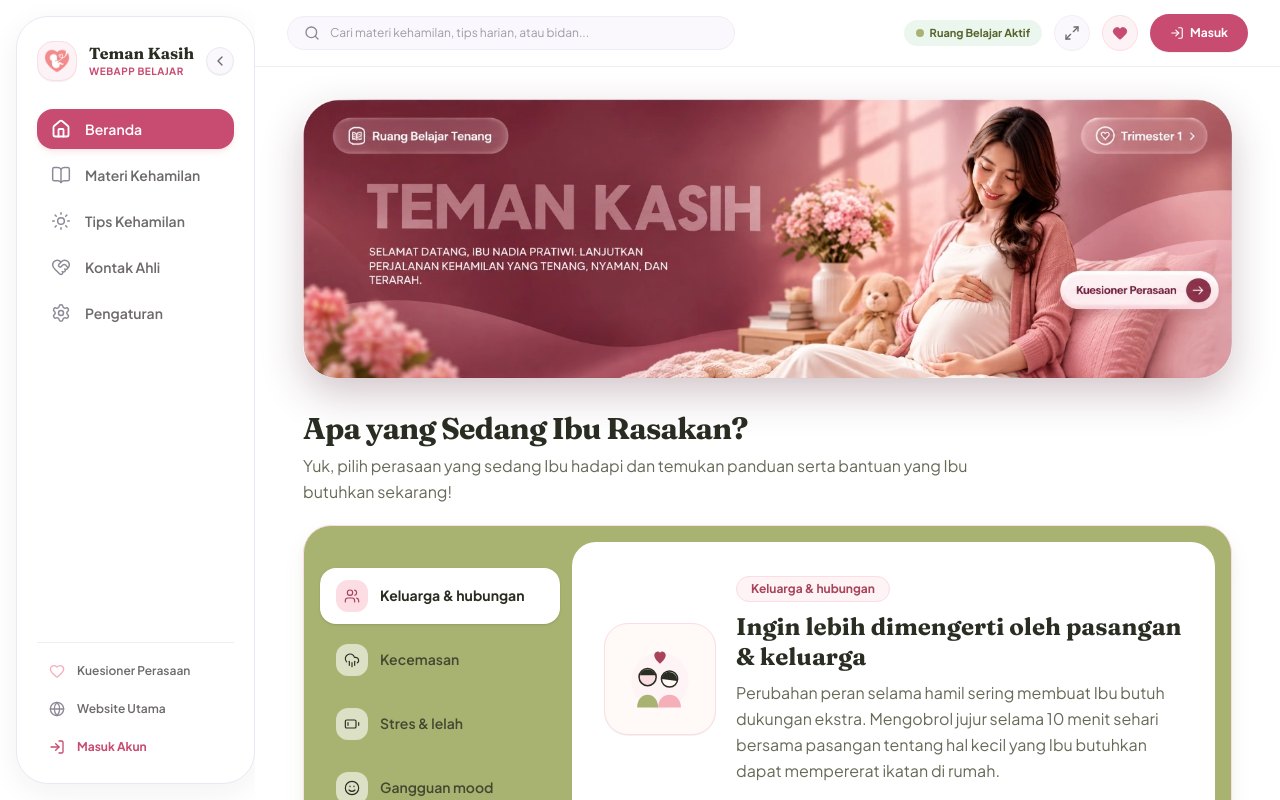
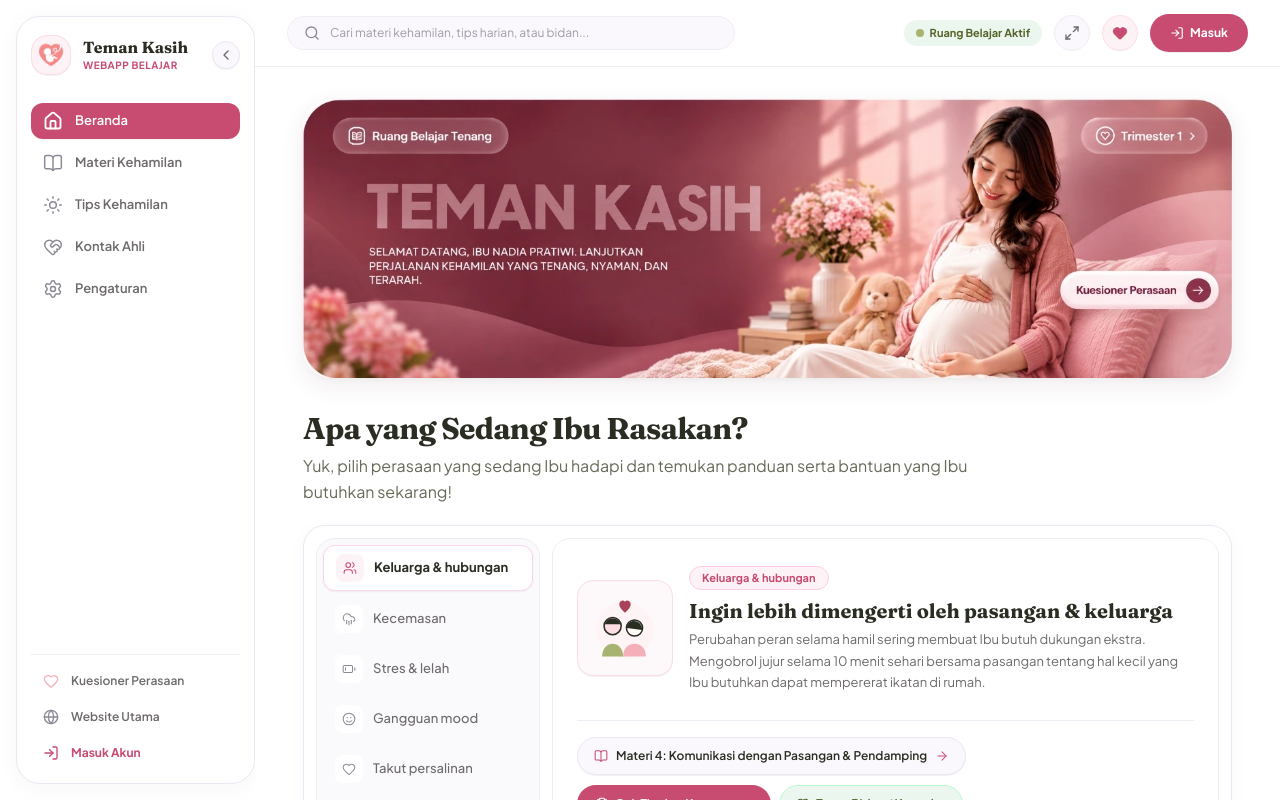
Before and after one commit to bimbim-po/buna-ceria, a Next.js app: page /belajar in a window 1280 px wide. Built offline with nearby package versions, Linux system fonts and the light colour scheme.

Commit message:
refactor: modernize webapp UI/UX with professional card & button paddings and airy palette

```diff
--- a/components/EditorialHeroBanner.tsx
+++ b/components/EditorialHeroBanner.tsx
@@ -49,13 +49,13 @@ export function EditorialHeroBanner({
   subtitle,
   actionButton,
   bgGradientClass,
-  shadowClass = 'shadow-[0_16px_40px_rgba(0,0,0,0.18)]',
+  shadowClass = 'shadow-[0_6px_20px_rgba(40,40,60,0.06),0_1px_4px_rgba(40,40,60,0.03)]',
   containerHeightClass = 'min-h-[220px] sm:min-h-[260px] lg:min-h-[290px]',
 }: EditorialHeroBannerProps) {
   if (bannerImageSrc) {
     return (
       <div
-        className={`group/banner relative w-full overflow-hidden rounded-[24px] sm:rounded-[30px] lg:rounded-[34px] ${shadowClass} select-none transition-all duration-300 hover:shadow-[0_20px_48px_rgba(0,0,0,0.22)]`}
+        className={`group/banner relative w-full overflow-hidden rounded-[22px] sm:rounded-[26px] lg:rounded-[28px] ${shadowClass} select-none transition-all duration-300 hover:shadow-[0_12px_30px_rgba(40,40,60,0.09)]`}
       >
         {/* Photographic Landscape Banner with pre-baked high fidelity typography & characters */}
         <Image
--- a/components/FeelingSelector.tsx
+++ b/components/FeelingSelector.tsx
@@ -280,14 +280,14 @@ export function FeelingSelector() {
         </p>
       </div>
 
-      {/* Kontainer: Menu Perasaan di Kiri & Kanvas Putih di Kanan */}
-      <div className="overflow-hidden rounded-[28px] border border-pink-100 bg-green-500 p-3 shadow-green-soft sm:p-4">
+      {/* Kontainer: Menu Perasaan di Kiri & Kanvas Putih di Kanan (Profesional, Bersih, dan Segar) */}
+      <div className="overflow-hidden rounded-[22px] border border-[#ECE7F2] bg-white p-2.5 sm:p-3 shadow-[0_4px_20px_rgba(40,40,60,0.03)]">
         <div className="flex flex-col md:flex-row gap-3">
           {/* Kolom Kiri: Daftar Pilihan Perasaan dengan Pill Tab yang Rapi */}
           <div
             role="tablist"
             aria-label="Pilih perasaan yang sedang Ibu hadapi"
-            className="grid grid-cols-2 gap-2 pb-2 md:flex md:w-60 md:shrink-0 md:flex-col md:justify-center md:gap-2 md:py-2"
+            className="grid grid-cols-2 gap-1.5 pb-1 md:flex md:w-56 md:shrink-0 md:flex-col md:justify-center md:gap-1.5 md:p-1.5 bg-[#FAF9FB] rounded-[18px] border border-[#F0ECF5]"
           >
             {topics.map((topic) => {
               const isSelected = topic.id === activeTopic.id;
@@ -301,26 +301,26 @@ export function FeelingSelector() {
                   aria-controls={`feeling-panel-${topic.id}`}
                   id={`feeling-tab-${topic.id}`}
                   onClick={() => setSelectedId(topic.id)}
-                  className={`group relative flex min-h-[46px] items-center gap-3 rounded-2xl px-4 py-3 text-left transition-all cursor-pointer ${
+                  className={`group relative flex min-h-[42px] items-center gap-2.5 rounded-xl px-3 py-2 text-left transition-all duration-200 cursor-pointer ${
                     isSelected
-                      ? 'bg-surface font-bold text-ink shadow-sm'
-                      : 'font-semibold text-ink/80 hover:bg-surface/30 hover:text-ink'
+                      ? 'bg-white font-bold text-[#2A2D22] shadow-xs border border-pink-200/80'
+                      : 'font-medium text-[#6E6A6C] hover:bg-white/70 hover:text-[#2A2D22]'
                   }`}
                 >
                   <span
-                    className={`flex h-8 w-8 shrink-0 items-center justify-center rounded-xl transition-colors ${
+                    className={`flex h-7 w-7 shrink-0 items-center justify-center rounded-lg transition-colors ${
                       isSelected
-                        ? 'bg-pink-100 text-pink-700'
-                        : 'bg-surface/60 text-ink group-hover:bg-surface'
+                        ? 'bg-[#FDF2F5] text-[#C84B71]'
+                        : 'bg-white text-[#8C8896] group-hover:text-[#2A2D22]'
                     }`}
                   >
                     <Icon
-                      className="h-4 w-4"
+                      className="h-3.5 w-3.5"
                       strokeWidth={1.75}
                       aria-hidden="true"
                     />
                   </span>
-                  <span className="text-sm leading-snug">{topic.label}</span>
+                  <span className="text-xs sm:text-[13px] leading-snug">{topic.label}</span>
                 </button>
               );
             })}
@@ -332,60 +332,60 @@ export function FeelingSelector() {
               role="tabpanel"
               id={`feeling-panel-${activeTopic.id}`}
               aria-labelledby={`feeling-tab-${activeTopic.id}`}
-              className="flex flex-1 flex-col justify-between rounded-[24px] bg-surface p-6 sm:p-8"
+              className="flex flex-1 flex-col justify-between rounded-[18px] bg-white p-5 sm:p-6 border border-[#F0ECF5]"
             >
               {/* Bagian Atas: Ilustrasi + Judul + Saran Bidan */}
-              <div className="flex flex-col items-start gap-5 sm:flex-row sm:items-center">
-                <div className="flex h-28 w-28 shrink-0 items-center justify-center rounded-[24px] border border-pink-100 bg-page p-2 shadow-2xs">
+              <div className="flex flex-col items-start gap-4 sm:flex-row sm:items-center">
+                <div className="flex h-24 w-24 shrink-0 items-center justify-center rounded-2xl border border-pink-100 bg-[#FDF9FA] p-1.5 shadow-2xs">
                   <FeelingIllustration id={activeTopic.id} />
                 </div>
 
                 <div className="flex-1">
-                  <span className="inline-flex items-center rounded-full border border-pink-100 bg-pink-50 px-3.5 py-1 text-xs font-bold text-pink-700">
+                  <span className="inline-flex items-center rounded-full border border-pink-200 bg-[#FDF2F5] px-3 py-0.5 text-[11px] font-bold text-[#C84B71]">
                     {activeTopic.label}
                   </span>
 
-                  <h3 className="mt-2.5 font-heading text-xl font-bold text-ink sm:text-2xl">
+                  <h3 className="mt-2 font-heading text-lg font-bold text-[#2A2D22] sm:text-xl">
                     {activeTopic.title}
                   </h3>
 
-                  <p className="mt-2 text-base leading-relaxed text-ink-muted">
+                  <p className="mt-1.5 text-xs sm:text-[13px] leading-relaxed text-[#6E6A6C]">
                     {activeTopic.advice}
                   </p>
                 </div>
               </div>
 
-              {/* Bagian Bawah: Baris Tombol Aksi yang Rapi */}
-              <div className="mt-7 flex flex-col gap-3 border-t border-pink-100 pt-5 sm:flex-row sm:flex-wrap sm:items-center sm:justify-between">
+              {/* Bagian Bawah: Baris Tombol Aksi yang Rapi & Proporsional */}
+              <div className="mt-6 flex flex-col gap-2.5 border-t border-[#F0ECF5] pt-4 sm:flex-row sm:flex-wrap sm:items-center sm:justify-between">
                 <button
                   type="button"
                   onClick={() =>
                     openModuleReader(activeTopic.recommendedModuleId)
                   }
-                  className="btn-pill inline-flex min-h-[46px] items-center justify-center gap-2.5 border border-pink-100 bg-page px-5 py-2.5 text-sm font-bold text-ink hover:bg-pink-50 cursor-pointer"
+                  className="inline-flex h-9.5 items-center justify-center gap-2 rounded-full border border-[#ECE7F2] bg-[#FAF8FC] px-4 text-xs font-semibold text-[#2A2D22] hover:bg-white hover:border-pink-200 hover:text-[#C84B71] transition-all cursor-pointer shadow-2xs hover:-translate-y-0.5 active:scale-95"
                 >
                   <BookOpen
-                    className="h-4 w-4 shrink-0 text-pink-700"
-                    strokeWidth={1.75}
+                    className="h-3.5 w-3.5 text-[#C84B71]"
+                    strokeWidth={1.8}
                     aria-hidden="true"
                   />
                   <span>{activeTopic.recommendedModuleLabel}</span>
                   <ArrowRight
-                    className="h-4 w-4 shrink-0 text-pink-700"
-                    strokeWidth={1.75}
+                    className="h-3.5 w-3.5 text-[#C84B71]"
+                    strokeWidth={1.8}
                     aria-hidden="true"
                   />
                 </button>
 
-                <div className="flex flex-wrap items-center gap-2.5">
+                <div className="flex flex-wrap items-center gap-2">
                   <button
                     type="button"
                     onClick={handleOpenAnxietyCheck}
-                    className="btn-pill inline-flex min-h-[46px] flex-1 sm:flex-initial items-center justify-center gap-2 rounded-full bg-[#C84B71] px-5 py-2.5 text-sm font-bold text-white shadow-sm hover:bg-[#b23b60] transition-colors cursor-pointer"
+                    className="inline-flex h-9.5 flex-1 sm:flex-initial items-center justify-center gap-1.5 rounded-full bg-[#C84B71] px-4.5 text-xs font-semibold text-white shadow-xs hover:bg-[#b23b60] transition-all cursor-pointer hover:-translate-y-0.5 active:scale-95"
                   >
                     <ClipboardCheck
-                      className="h-4 w-4 shrink-0"
-                      strokeWidth={1.75}
+                      className="h-3.5 w-3.5"
+                      strokeWidth={1.8}
                       aria-hidden="true"
                     />
                     <span>{uiContent.feelingsSection.checkAnxietyButton}</span>
@@ -394,11 +394,11 @@ export function FeelingSelector() {
                   <button
                     type="button"
                     onClick={handleContactExpert}
-                    className="btn-pill inline-flex min-h-[46px] flex-1 sm:flex-initial items-center justify-center gap-2 rounded-full bg-green-500 px-5 py-2.5 text-sm font-bold text-ink shadow-green-soft hover:bg-green-600 transition-colors cursor-pointer"
+                    className="inline-flex h-9.5 flex-1 sm:flex-initial items-center justify-center gap-1.5 rounded-full bg-[#EBF7EE] border border-green-200 px-4 text-xs font-semibold text-green-700 hover:bg-green-100 transition-all cursor-pointer hover:-translate-y-0.5 active:scale-95"
                   >
                     <HeartHandshake
-                      className="h-4 w-4 shrink-0"
-                      strokeWidth={1.75}
+                      className="h-3.5 w-3.5"
+                      strokeWidth={1.8}
                       aria-hidden="true"
                     />
                     <span>{uiContent.feelingsSection.contactExpertButton}</span>
--- a/components/HomeContent.tsx
+++ b/components/HomeContent.tsx
@@ -96,8 +96,8 @@ const UNIFIED_LEARNING_CARDS: UnifiedCard[] = [
     badgeText: 'Modul 01',
     badgeBg: 'bg-[#FCE8EE]',
     badgeTextColor: 'text-[#C84B71]',
-    cardGradient: 'bg-gradient-to-br from-[#FFF0F4] via-[#FCE9EE] to-[#FCE4EC]',
-    cardBorder: 'border-pink-200/80 hover:border-pink-300',
+    cardGradient: 'bg-gradient-to-b from-white via-white to-[#FFF5F8]',
+    cardBorder: 'border-[#F0E6EC] hover:border-pink-300',
     imageSrc: '/modul-3d-1.webp',
     imageAlt: 'Ilustrasi Ibu Hamil Duduk Bersila Meditasi dan Relaksasi Tenang',
     type: 'module',
@@ -119,8 +119,8 @@ const UNIFIED_LEARNING_CARDS: UnifiedCard[] = [
     badgeText: 'Modul 02',
     badgeBg: 'bg-[#FFEADA]',
     badgeTextColor: 'text-[#D97706]',
-    cardGradient: 'bg-gradient-to-br from-[#FFF5EC] via-[#FFEEDF] to-[#FFE7D4]',
-    cardBorder: 'border-orange-200/80 hover:border-orange-300',
+    cardGradient: 'bg-gradient-to-b from-white via-white to-[#FFF8F3]',
+    cardBorder: 'border-[#F2EAE0] hover:border-amber-300',
     imageSrc: '/modul-3d-2.webp',
     imageAlt: 'Ilustrasi Bantal Hamil U-Shape Peach dengan Boneka Bintang Ramah',
     type: 'module',
@@ -142,8 +142,8 @@ const UNIFIED_LEARNING_CARDS: UnifiedCard[] = [
     badgeText: 'Modul 03',
     badgeBg: 'bg-[#F5F7EA]',
     badgeTextColor: 'text-[#56632A]',
-    cardGradient: 'bg-gradient-to-br from-[#F5F8EB] via-[#EDF3DC] to-[#E5ECD0]',
-    cardBorder: 'border-[#D5DCB6] hover:border-[#A8B371]',
+    cardGradient: 'bg-gradient-to-b from-white via-white to-[#F8FAF2]',
+    cardBorder: 'border-[#E6EBE0] hover:border-lime-300',
     imageSrc: '/modul-3d-3.webp',
     imageAlt: 'Ilustrasi Dua Tangan Saling Merangkul Lembut Hati Pink',
     type: 'module',
@@ -165,8 +165,8 @@ const UNIFIED_LEARNING_CARDS: UnifiedCard[] = [
     badgeText: 'Modul 04',
     badgeBg: 'bg-[#E6F7F3]',
     badgeTextColor: 'text-[#0D9488]',
-    cardGradient: 'bg-gradient-to-br from-[#EDF9F6] via-[#E0F4EF] to-[#D5EFE8]',
-    cardBorder: 'border-teal-200/80 hover:border-teal-300',
+    cardGradient: 'bg-gradient-to-b from-white via-white to-[#F3FAF8]',
+    cardBorder: 'border-[#E0EFEA] hover:border-teal-300',
     imageSrc: '/modul-3d-4.webp',
     imageAlt: 'Ilustrasi Tas Bersalin Rumah Sakit Hijau Sage dan Perlengkapan Bayi',
     type: 'module',
@@ -188,8 +188,8 @@ const UNIFIED_LEARNING_CARDS: UnifiedCard[] = [
     badgeText: 'Tahap 05',
     badgeBg: 'bg-[#FEF3C7]',
     badgeTextColor: 'text-[#B45309]',
-    cardGradient: 'bg-gradient-to-br from-[#FFFBEB] via-[#FEF5D0] to-[#FEF0C7]',
-    cardBorder: 'border-amber-200/80 hover:border-amber-300',
+    cardGradient: 'bg-gradient-to-b from-white via-white to-[#FFFDF2]',
+    cardBorder: 'border-[#F2EED8] hover:border-yellow-300',
     imageSrc: '/modul-3d-5.webp',
     imageAlt: 'Ilustrasi Piala Emas Juara dan Buku Catatan Checklist Kehamilan',
     type: 'quiz',
@@ -210,8 +210,8 @@ const UNIFIED_LEARNING_CARDS: UnifiedCard[] = [
     badgeText: 'Tahap 06',
     badgeBg: 'bg-[#EDE9FE]',
     badgeTextColor: 'text-[#6D28D9]',
-    cardGradient: 'bg-gradient-to-br from-[#F5F0FF] via-[#EFE6FD] to-[#EAE0FA]',
-    cardBorder: 'border-purple-200/80 hover:border-purple-300',
+    cardGradient: 'bg-gradient-to-b from-white via-white to-[#FAF6FF]',
+    cardBorder: 'border-[#EDE5F8] hover:border-purple-300',
     imageSrc: '/modul-3d-6.webp',
     imageAlt: 'Ilustrasi Buku Jurnal Ungu Self Care dan Big Dreams dengan Pulpen',
     type: 'reflection',
@@ -400,7 +400,7 @@ export function HomeContent({ initialMode }: { initialMode?: AppMode }) {
                         characterSrc="/hero-beranda-ibu.webp"
                         characterAlt="Ibu Hamil Bahagia Teman Kasih"
                         bgGradientClass="bg-gradient-to-r from-[#4E1E2F] via-[#66283F] to-[#4E1E2F]"
-                        shadowClass="shadow-[0_16px_40px_rgba(78,30,47,0.25)]"
+                        shadowClass="shadow-[0_8px_24px_rgba(78,30,47,0.08),0_2px_6px_rgba(0,0,0,0.03)]"
                         leftBadge={{
                           icon: <Sparkles className="h-3 w-3 text-pink-200" />,
                           label: "Ruang Belajar Tenang",
@@ -517,7 +517,7 @@ export function HomeContent({ initialMode }: { initialMode?: AppMode }) {
                       </section>
 
                       {/* Footer WebApp Narahubung */}
-                      <footer className="rounded-[24px] border border-[#ECE7F2] bg-[#FAF8FC] p-6 sm:p-7">
+                      <footer className="rounded-[22px] border border-[#ECE7F2] bg-[#FAFAF9] p-5 sm:p-6">
                         <div className="grid grid-cols-1 gap-6 sm:grid-cols-2 lg:grid-cols-12 items-center">
                           <div className="lg:col-span-7">
                             <span className="text-[11px] font-bold uppercase tracking-wider text-[#C84B71]">
@@ -580,7 +580,7 @@ export function HomeContent({ initialMode }: { initialMode?: AppMode }) {
                         characterSrc="/hero-materi-mentor.webp"
                         characterAlt="Mentor Edukasi Materi Kehamilan"
                         bgGradientClass="bg-gradient-to-r from-[#243315] via-[#33461E] to-[#243315]"
-                        shadowClass="shadow-[0_16px_40px_rgba(36,51,21,0.25)]"
+                        shadowClass="shadow-[0_8px_24px_rgba(36,51,21,0.08),0_2px_6px_rgba(0,0,0,0.03)]"
                         leftBadge={{
                           icon: <BookOpen className="h-3 w-3 text-lime-200" />,
                           label: "Kurikulum Terpadu",
@@ -641,7 +641,7 @@ export function HomeContent({ initialMode }: { initialMode?: AppMode }) {
                               <div
                                 key={card.id}
                                 onClick={() => handleCardClick(card)}
-                                className={`group relative overflow-visible rounded-[28px] sm:rounded-[32px] p-6 sm:p-7 border ${card.cardBorder} ${card.cardGradient} shadow-2xs hover:shadow-[0_16px_36px_rgba(40,40,60,0.1)] hover:-translate-y-1 transition-all duration-300 cursor-pointer min-h-[220px] sm:min-h-[235px] flex flex-col justify-between`}
+                                className={`group relative overflow-visible rounded-[22px] sm:rounded-[24px] p-5 sm:p-6 border ${card.cardBorder} ${card.cardGradient} shadow-2xs hover:shadow-[0_12px_28px_rgba(40,40,60,0.08)] hover:-translate-y-1 transition-all duration-300 cursor-pointer min-h-[210px] sm:min-h-[225px] flex flex-col justify-between`}
                               >
                                 {/* Top Row: Badge + Category on Left, "?" Button on Right */}
                                 <div className="flex items-center justify-between gap-3 relative z-10">
@@ -665,7 +665,7 @@ export function HomeContent({ initialMode }: { initialMode?: AppMode }) {
                                     }}
                                     title={`Lihat ringkasan ${card.title}`}
                                     aria-label={`Informasi ${card.title}`}
-                                    className="flex h-7 w-7 sm:h-8 sm:w-8 items-center justify-center rounded-full bg-white/80 hover:bg-white text-[#4A4D40] hover:text-[#111] text-xs font-black shadow-2xs hover:shadow-xs transition-all hover:scale-110 active:scale-95 cursor-pointer backdrop-blur-xs"
+                                    className="flex h-7 w-7 sm:h-7.5 sm:w-7.5 items-center justify-center rounded-full bg-white/95 border border-[#ECE7F2] text-[#4A4D40] hover:bg-white hover:text-black hover:border-gray-300 text-xs font-black shadow-2xs hover:shadow-xs transition-all hover:scale-110 active:scale-95 cursor-pointer backdrop-blur-xs"
                                   >
                                     ?
                                   </button>
@@ -707,7 +707,7 @@ export function HomeContent({ initialMode }: { initialMode?: AppMode }) {
                                 </div>
 
                                 {/* 3D Illustration yang "menjulang keluar" (Pop-Out Effect) */}
-                                <div className="absolute -bottom-2.5 -right-2 sm:-bottom-3.5 sm:-right-3 md:-bottom-4 md:-right-4 w-32 h-32 sm:w-40 sm:h-40 md:w-44 md:h-44 pointer-events-none transition-transform duration-300 group-hover:scale-110 group-hover:-translate-y-2 group-hover:translate-x-1 z-20">
+                                <div className="absolute -bottom-2 -right-1.5 sm:-bottom-3 sm:-right-2.5 w-32 h-32 sm:w-36 sm:h-36 md:w-40 md:h-40 pointer-events-none transition-transform duration-300 group-hover:scale-108 group-hover:-translate-y-1.5 group-hover:translate-x-1 z-20">
                                   <Image
                                     src={card.imageSrc}
                                     alt={card.imageAlt}
@@ -863,7 +863,7 @@ export function HomeContent({ initialMode }: { initialMode?: AppMode }) {
                         characterSrc="/hero-tips-kaka.webp"
                         characterAlt="Kaka Tenaga Kesehatan Pendamping Tips Kehamilan"
                         bgGradientClass="bg-gradient-to-r from-[#1E204E] via-[#282B61] to-[#1E204E]"
-                        shadowClass="shadow-[0_16px_40px_rgba(30,32,78,0.28)]"
+                        shadowClass="shadow-[0_8px_24px_rgba(30,32,78,0.08),0_2px_6px_rgba(0,0,0,0.03)]"
                         leftBadge={{
                           icon: <Sparkles className="h-3 w-3 text-pink-200" />,
                           label: "Terkurasi Medis",
@@ -912,7 +912,7 @@ export function HomeContent({ initialMode }: { initialMode?: AppMode }) {
                         characterSrc="/hero-kontak-bidan.webp"
                         characterAlt="Bidan & Konselor Kehamilan Berlisensi"
                         bgGradientClass="bg-gradient-to-r from-[#143242] via-[#1E4357] to-[#143242]"
-                        shadowClass="shadow-[0_16px_40px_rgba(20,50,66,0.25)]"
+                        shadowClass="shadow-[0_8px_24px_rgba(20,50,66,0.08),0_2px_6px_rgba(0,0,0,0.03)]"
                         leftBadge={{
                           icon: <HeartHandshake className="h-3 w-3 text-cyan-200" />,
                           label: "Pendamping Berlisensi",
@@ -950,7 +950,7 @@ export function HomeContent({ initialMode }: { initialMode?: AppMode }) {
                           return (
                             <div
                               key={exp.id}
-                              className="group flex flex-col justify-between rounded-[22px] border border-[#ECE7F2] bg-white p-3.5 shadow-2xs hover:shadow-[0_12px_28px_rgba(80,50,110,0.08)] hover:-translate-y-1 transition-all"
+                              className="group flex flex-col justify-between rounded-[20px] border border-[#ECE7F2] bg-white p-4 shadow-2xs hover:shadow-[0_10px_24px_rgba(80,50,110,0.06)] hover:-translate-y-0.5 transition-all"
                             >
                               <div>
                                 <div className="relative aspect-[1.15/1] w-full overflow-hidden rounded-[16px] bg-[#FAF8FC]">
@@ -1114,7 +1114,7 @@ export function HomeContent({ initialMode }: { initialMode?: AppMode }) {
         >
           <div
             onClick={(e) => e.stopPropagation()}
-            className="relative w-full max-w-lg rounded-[28px] bg-white p-6 sm:p-7 shadow-2xl border border-gray-100 space-y-4"
+            className="relative w-full max-w-lg rounded-[22px] bg-white p-5 sm:p-6 shadow-xl border border-[#ECE7F2] space-y-4"
           >
             <div className="flex items-start justify-between gap-3">
               <div className="flex items-center gap-2">
--- a/components/SidebarNav.tsx
+++ b/components/SidebarNav.tsx
@@ -61,8 +61,8 @@ export function SidebarNav({
   return (
     <aside
       aria-label="Navigasi WebApp Teman Kasih"
-      className={`flex h-full flex-col justify-between rounded-[28px] sm:rounded-[32px] bg-white border border-[#ECE7F2] shadow-[0_8px_30px_rgba(40,40,60,0.06)] text-[#2A2D22] select-none transition-all duration-300 ${
-        isCollapsed ? 'p-2.5 sm:p-3 items-center' : 'p-4 sm:p-5'
+      className={`flex h-full flex-col justify-between rounded-[24px] bg-white border border-[#ECE7F2] shadow-[0_4px_24px_rgba(40,40,60,0.04)] text-[#2A2D22] select-none transition-all duration-300 ${
+        isCollapsed ? 'p-2.5 items-center' : 'p-3.5'
       }`}
     >
       <div className="w-full">
@@ -159,9 +159,9 @@ export function SidebarNav({
                   title={item.label}
                   aria-label={item.label}
                   aria-current={isActive ? 'page' : undefined}
-                  className={`group relative flex h-11 w-11 items-center justify-center rounded-2xl transition-all cursor-pointer ${
+                  className={`group relative flex h-10 w-10 items-center justify-center rounded-xl transition-all cursor-pointer ${
                     isActive
-                      ? 'bg-[#C84B71] text-white shadow-md shadow-pink-500/25 scale-105 font-bold'
+                      ? 'bg-[#C84B71] text-white shadow-xs scale-105 font-bold'
                       : 'text-[#6E6A6C] hover:bg-[#FAF8FC] hover:text-[#2A2D22]'
                   }`}
                 >
@@ -176,9 +176,9 @@ export function SidebarNav({
                 type="button"
                 onClick={() => handleNavClick(item.id)}
                 aria-current={isActive ? 'page' : undefined}
-                className={`group relative flex w-full items-center gap-3.5 rounded-2xl px-3.5 py-2.5 text-left text-sm font-semibold transition-all cursor-pointer ${
+                className={`group relative flex w-full items-center gap-3 rounded-xl px-3 py-2 text-left text-xs sm:text-[13px] font-semibold transition-all cursor-pointer ${
                   isActive
-                    ? 'bg-[#C84B71] text-white font-bold shadow-md shadow-pink-500/25'
+                    ? 'bg-[#C84B71] text-white font-bold shadow-xs'
                     : 'text-[#6E6A6C] hover:bg-[#FAF8FC] hover:text-[#2A2D22]'
                 }`}
               >
@@ -199,10 +199,10 @@ export function SidebarNav({
           3. BAGIAN BAWAH: WEBSITE UTAMA, KUESIONER, & MASUK/KELUAR
          =================================================================== */}
       <div
-        className={`w-full pt-3 border-t border-[#F0ECF5] ${
+        className={`w-full pt-2.5 border-t border-[#F0ECF5] ${
           isCollapsed
-            ? 'flex flex-col items-center gap-2'
-            : 'space-y-1.5'
+            ? 'flex flex-col items-center gap-1.5'
+            : 'space-y-1'
         }`}
       >
         {/* Kuesioner Perasaan (Mood Check) */}
```
Also changed, not shown: components/TipCard.tsx (+21 -21 lines).
